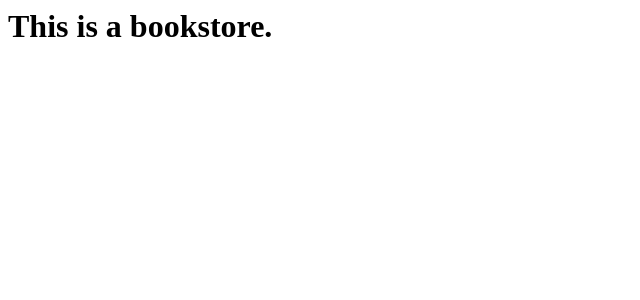
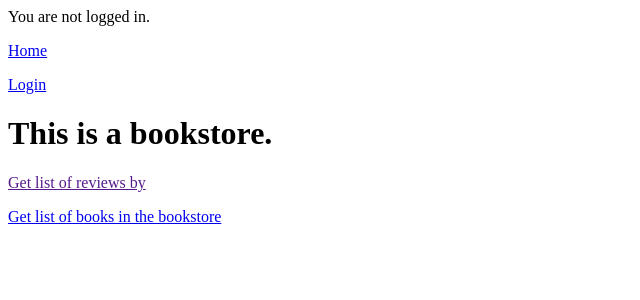
Before and after one commit to rolph-recto/django-bookstore, a Django app: page /bookstore/ in a window 1280 px wide. Shown: the top 300 px of the page, without its empty margins (0-640 px from the left). Run offline with Django 3.2, Linux system fonts and the light colour scheme; parts of the project's set-up code (start-up, migrations or seed data) failed here and were passed over.

Commit message:
Added user navigation and index page

```diff
--- a/bookstore/templates/base.html
+++ b/bookstore/templates/base.html
@@ -6,6 +6,7 @@
 
 <body>
 <div id='content'>
+
 {% block content %}
 {% endblock %}
 </div>
--- a/bookstore/templates/bookstore/book_list.html
+++ b/bookstore/templates/bookstore/book_list.html
@@ -3,6 +3,9 @@
 {% block title %}Book List{% endblock %}
 
 {% block content %}
+
+{% include 'user_nav.html' %}
+
 <h1>Book List</h1>
 
 {% if book_list %}
--- a/bookstore/templates/bookstore/book_review_list.html
+++ b/bookstore/templates/bookstore/book_review_list.html
@@ -3,6 +3,9 @@
 {% block title %}Review List for {{ book.title }} {% endblock %}
 
 {% block content %}
+
+{% include 'user_nav.html' %}
+
 <h1>{{ book.title }}</h1>
 <h2>by {{ book.author }}</h2>
 {% if review_list %}
--- a/bookstore/templates/bookstore/index.html
+++ b/bookstore/templates/bookstore/index.html
@@ -3,5 +3,19 @@
 {% block title %}Bookstore Home{% endblock %}
 
 {% block content %}
+
+{% include 'user_nav.html' %}
+
 <h1>This is a bookstore.</h1>
+
+<p>
+{% url 'bookstore:user_review_list' username=user.username as url_user_review_list %}
+<a href='{{ url_user_review_list }}'>Get list of reviews by <b>{{ user.username }}</b></a>
+</p>
+
+<p>
+{% url 'bookstore:book_list' as url_book_list %}
+<a href='{{ url_book_list }}'>Get list of books in the bookstore</a>
+</p>
+
 {% endblock %}
--- a/bookstore/templates/bookstore/user_review_list.html
+++ b/bookstore/templates/bookstore/user_review_list.html
@@ -3,6 +3,9 @@
 {% block title %}Review List for {{ queried_user.username }} {% endblock %}
 
 {% block content %}
+
+{% include 'user_nav.html' %}
+
 <h1>{{ queried_user.username }}</h1>
 {% if review_list %}
 <h3>{{ review_list|length }} review{{ review_list|pluralize}}</h2>
--- /dev/null
+++ b/bookstore/templates/user_nav.html
@@ -0,0 +1,28 @@
+{% url 'bookstore:index' as url_bookstore_index %}
+
+{% if not user.is_anonymous %}
+<h2>{{ user.username }}</h2>
+
+<p>
+<a href='{{ url_bookstore_index }}'>Home</a>
+</p>
+
+<p>
+{% url 'bookstore:logout' as logout_url %}
+<a href='{{ logout_url }}'>Logout</a>
+</p>
+
+{% else %}
+<p>
+You are not logged in.
+</p>
+
+<p>
+<a href='{{ url_bookstore_index }}'>Home</a>
+</p>
+
+<p>
+{% url 'bookstore:login' as login_url %}
+<a href='{{ login_url }}'>Login</a>
+</p>
+{% endif %}
--- a/bookstore/urls.py
+++ b/bookstore/urls.py
@@ -10,6 +10,9 @@ from bookstore.views import *
 urlpatterns = patterns('bookstore.views',
     #index/homepage
     url(r'^$',
+        TemplateView.as_view(template_name='bookstore/index.html'),
+        name='index'),
+    url(r'^index/?$',
         TemplateView.as_view(template_name='bookstore/index.html'),
         name='index'),
 
@@ -26,7 +29,7 @@ urlpatterns = patterns('bookstore.views',
     #login user
     url(r'^logout/?$',
         LogoutView.as_view(),
-        name='login'),
+        name='logout'),
 
     #list of reviews for a certain book
     url(r'^book/(?P<book_id>[0-9]+?)/?$',
@@ -45,7 +48,7 @@ urlpatterns = patterns('bookstore.views',
     ),
 
     #list of books, sorted
-    url(r'^book?s?/$',
+    url(r'^books?/?$',
         BookListView.as_view(),
         name='book_list'
     ),
--- a/bookstore/views.py
+++ b/bookstore/views.py
@@ -98,7 +98,8 @@ class LogoutView(TemplateView):
         context = super(LogoutView, self).get_context_data(**kwargs)
 
         #log user out
-        if self.request.user.is_authenticated:
+        print self.request.user
+        if self.request.user.is_authenticated():
             logout(self.request)
             context['logout_success'] = True
         #user wasn't logged in
```
Also changed, not shown: bookstore/templates/bookstore/logout.html (+8 -4 lines), django_bookstore.sqlite, 3 other files.
